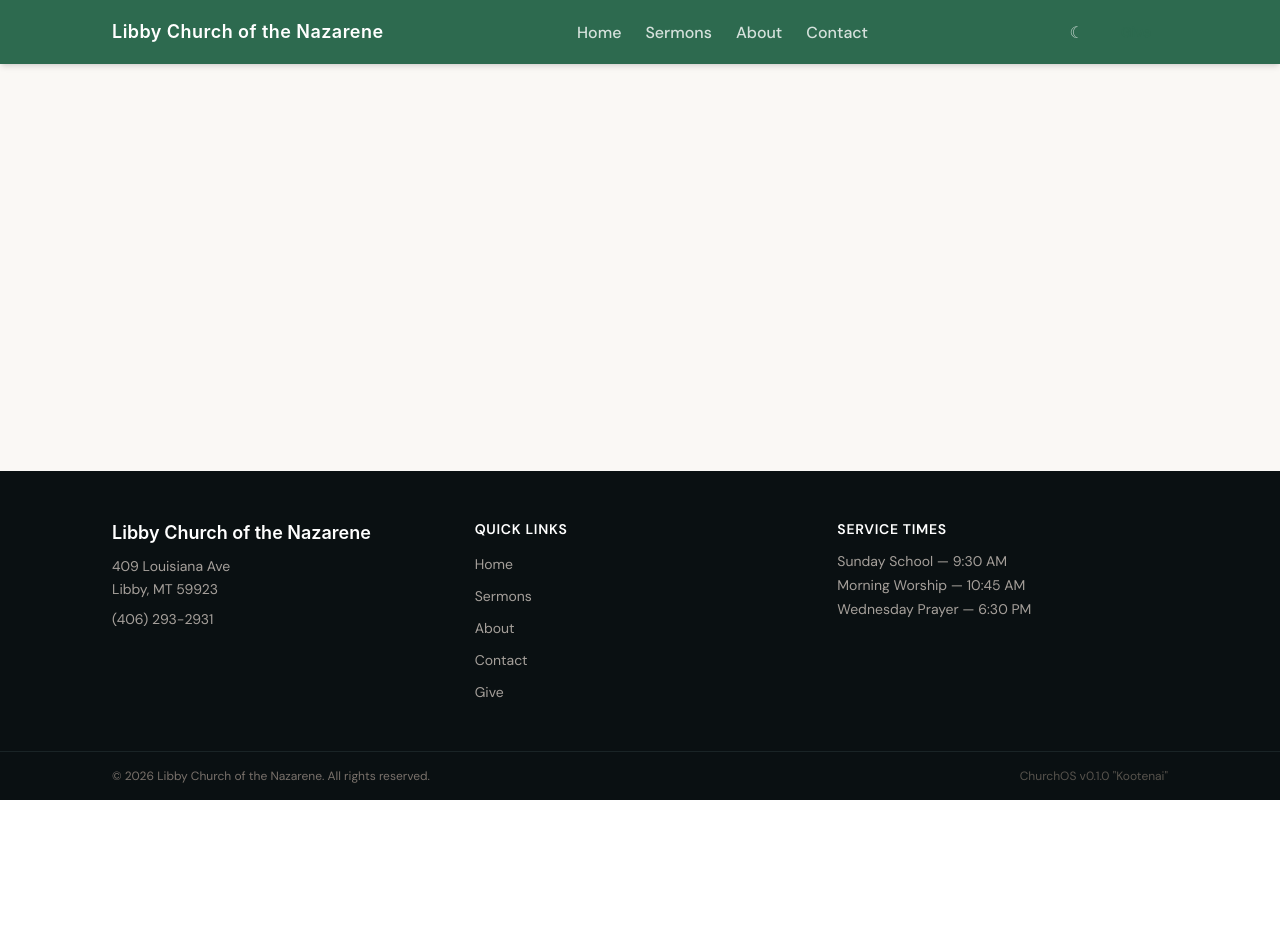
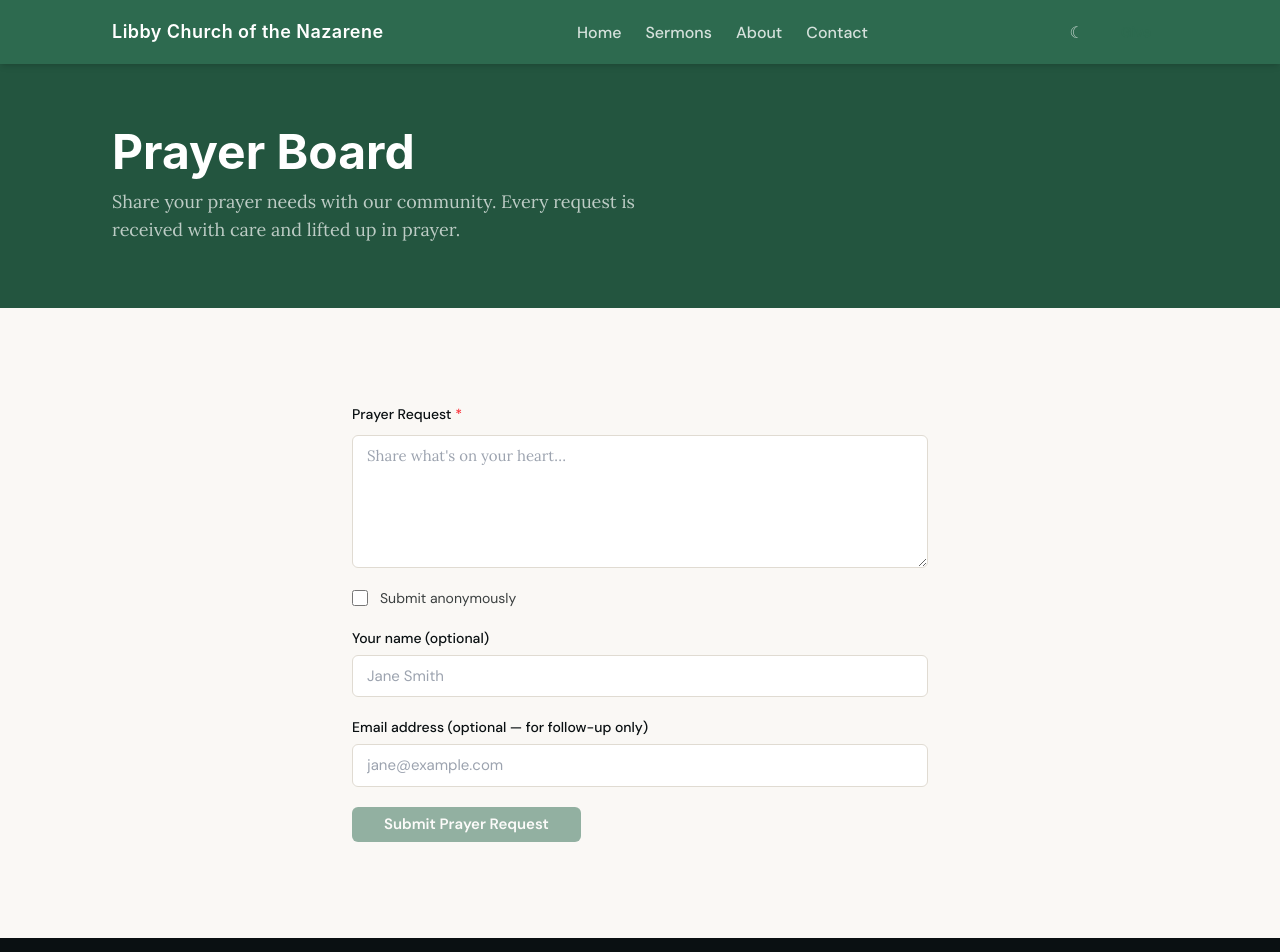
Before and after one commit to pj1227/churchos, a Nuxt app in the folder apps/web/: page /prayer in a window 1280 px wide. Shown: the top 952 px of the page. Before the commit the page ends 800 px from the top, so only its background shows below. Built offline with nearby package versions, Linux system fonts and the light colour scheme.

Commit message:
feat(phase-5): public prayer request form (10 tests green)

```diff
--- /dev/null
+++ b/apps/web/app/pages/prayer.vue
@@ -0,0 +1,213 @@
+<!--
+  app/pages/prayer.vue — Public prayer request submission form (route: /prayer)
+
+  What it does:
+    Lets any visitor submit a prayer request to the church community.
+    Submissions go to POST /prayer-requests on the API, which applies
+    Redis rate limiting and Grok AI moderation before storing.
+
+    States: idle → submitting → success | error
+
+    The anonymous checkbox hides the name field and sets is_anonymous=true
+    on the payload. Email is always optional and shown as a subtle field
+    (for follow-up, never displayed publicly).
+
+  Why it exists at this layer:
+    Phase 5 public-facing component. The prayer board is the community's
+    primary spiritual engagement feature beyond sermons and events.
+
+  How it connects:
+    - POST {runtimeConfig.public.apiBase}/prayer-requests
+    - apps/api/app/routers/prayer_requests.py handles the request
+    - apps/admin/app/pages/prayer/index.vue shows the moderation queue
+-->
+
+<script setup lang="ts">
+import { ref, computed } from 'vue'
+import { CoFormInput, CoButton, CoContainer, CoSection } from '@churchos/ui'
+
+useSeoMeta({
+  title: 'Prayer Board — Libby Church of the Nazarene',
+  description: 'Submit a prayer request to the Libby Church of the Nazarene community.',
+})
+
+const config = useRuntimeConfig()
+
+const form = ref({
+  body:         '',
+  name:         '',
+  email:        '',
+  is_anonymous: false,
+})
+
+const submitting = ref(false)
+const submitted  = ref(false)
+const error      = ref('')
+
+const isAnonymous = computed(() => form.value.is_anonymous)
+
+async function handleSubmit() {
+  error.value    = ''
+  submitting.value = true
+
+  const payload: Record<string, unknown> = {
+    body:         form.value.body,
+    is_anonymous: form.value.is_anonymous,
+  }
+  if (!form.value.is_anonymous && form.value.name.trim()) {
+    payload.name = form.value.name.trim()
+  }
+  if (form.value.email.trim()) {
+    payload.email = form.value.email.trim()
+  }
+
+  try {
+    await $fetch(`${config.public.apiBase}/prayer-requests`, {
+      method: 'POST',
+      body:   payload,
+    })
+    submitted.value = true
+  } catch {
+    error.value = 'Something went wrong. Please try again.'
+  } finally {
+    submitting.value = false
+  }
+}
+</script>
+
+<template>
+  <div>
+  <!-- Page header -->
+  <CoSection class="bg-forest-600 dark:bg-charcoal-900 py-16">
+    <CoContainer>
+      <h1
+        style="font-family: var(--font-display)"
+        class="text-4xl md:text-5xl font-bold text-white mb-3"
+      >
+        Prayer Board
+      </h1>
+      <p
+        style="font-family: var(--font-body)"
+        class="text-white/70 text-lg max-w-xl"
+      >
+        Share your prayer needs with our community. Every request is received
+        with care and lifted up in prayer.
+      </p>
+    </CoContainer>
+  </CoSection>
+
+  <!-- Form section -->
+  <CoSection>
+    <CoContainer>
+      <div class="max-w-xl mx-auto">
+
+        <!-- Success state — v-show keeps element in DOM, avoids fragment removal -->
+        <div
+          v-show="submitted"
+          class="co-card border-forest-300 dark:border-forest-700 text-center py-12"
+          data-testid="success-message"
+        >
+          <p
+            style="font-family: var(--font-display)"
+            class="text-2xl font-semibold text-forest-600 dark:text-forest-300 mb-3"
+          >
+            Prayer Request Submitted
+          </p>
+          <p
+            style="font-family: var(--font-body)"
+            class="text-charcoal-900/70 dark:text-stone-300"
+          >
+            Thank you for sharing. Our community will be praying for you.
+          </p>
+        </div>
+
+        <!-- Form — v-show keeps it in DOM during transition -->
+        <form
+          v-show="!submitted"
+          class="flex flex-col gap-5"
+          novalidate
+          @submit.prevent="handleSubmit"
+        >
+          <!-- Prayer request body -->
+          <div class="flex flex-col gap-1">
+            <label
+              for="body"
+              class="form-label"
+              style="font-family: var(--font-ui)"
+            >
+              Prayer Request <span class="text-red-500">*</span>
+            </label>
+            <textarea
+              id="body"
+              v-model="form.body"
+              name="body"
+              rows="5"
+              placeholder="Share what's on your heart…"
+              class="form-input resize-y"
+              style="font-family: var(--font-body)"
+              required
+            />
+          </div>
+
+          <!-- Anonymous toggle -->
+          <label
+            class="flex items-center gap-3 cursor-pointer"
+            style="font-family: var(--font-ui)"
+          >
+            <input
+              v-model="form.is_anonymous"
+              type="checkbox"
+              class="w-4 h-4 accent-forest-500"
+            />
+            <span class="text-charcoal-900/80 dark:text-stone-300 text-sm">
+              Submit anonymously
+            </span>
+          </label>
+
+          <!-- Name — v-show keeps input in DOM; hidden via CSS when anonymous -->
+          <div v-show="!isAnonymous">
+            <CoFormInput
+              id="name"
+              v-model="form.name"
+              label="Your name (optional)"
+              name="name"
+              placeholder="Jane Smith"
+            />
+          </div>
+
+          <!-- Email — always optional -->
+          <CoFormInput
+            id="email"
+            v-model="form.email"
+            label="Email address (optional — for follow-up only)"
+            name="email"
+            type="email"
+            placeholder="jane@example.com"
+          />
+
+          <!-- Error message -->
+          <p
+            v-show="error"
+            class="text-red-600 dark:text-red-400 text-sm"
+            style="font-family: var(--font-ui)"
+            data-testid="error-message"
+          >
+            {{ error }}
+          </p>
+
+          <CoButton
+            variant="primary"
+            tag="button"
+            type="submit"
+            class="self-start !px-8"
+            :disabled="submitting || !form.body.trim()"
+          >
+            {{ submitting ? 'Submitting…' : 'Submit Prayer Request' }}
+          </CoButton>
+        </form>
+
+      </div>
+    </CoContainer>
+  </CoSection>
+  </div>
+</template>
--- a/apps/web/nuxt.config.ts
+++ b/apps/web/nuxt.config.ts
@@ -31,6 +31,12 @@ export default defineNuxtConfig({
     preference: 'system',
     fallback: 'light',
   },
+  runtimeConfig: {
+    public: {
+      // Set NUXT_PUBLIC_API_BASE in Cloudflare Pages env vars
+      apiBase: process.env.NUXT_PUBLIC_API_BASE || 'https://churchos-production-c6ae.up.railway.app',
+    },
+  },
   css: ['~/assets/css/main.css'],
   app: {
     head: {
--- a/apps/web/tests/setup.ts
+++ b/apps/web/tests/setup.ts
@@ -35,3 +35,11 @@ vi.stubGlobal('useColorMode', () => ({
 vi.stubGlobal('useRoute', () => ({ params: {}, query: {}, path: '/' }))
 vi.stubGlobal('useRouter', () => ({ push: vi.fn(), replace: vi.fn() }))
 vi.stubGlobal('navigateTo', vi.fn())
+
+// Runtime config — tests override apiBase per-test when needed
+vi.stubGlobal('useRuntimeConfig', () => ({
+  public: { apiBase: 'https://api.test' },
+}))
+
+// $fetch — default no-op; tests override per-test with vi.stubGlobal
+vi.stubGlobal('$fetch', vi.fn())
```
Also changed, not shown: 1 other file (tests, documents, lock files or other folders).
